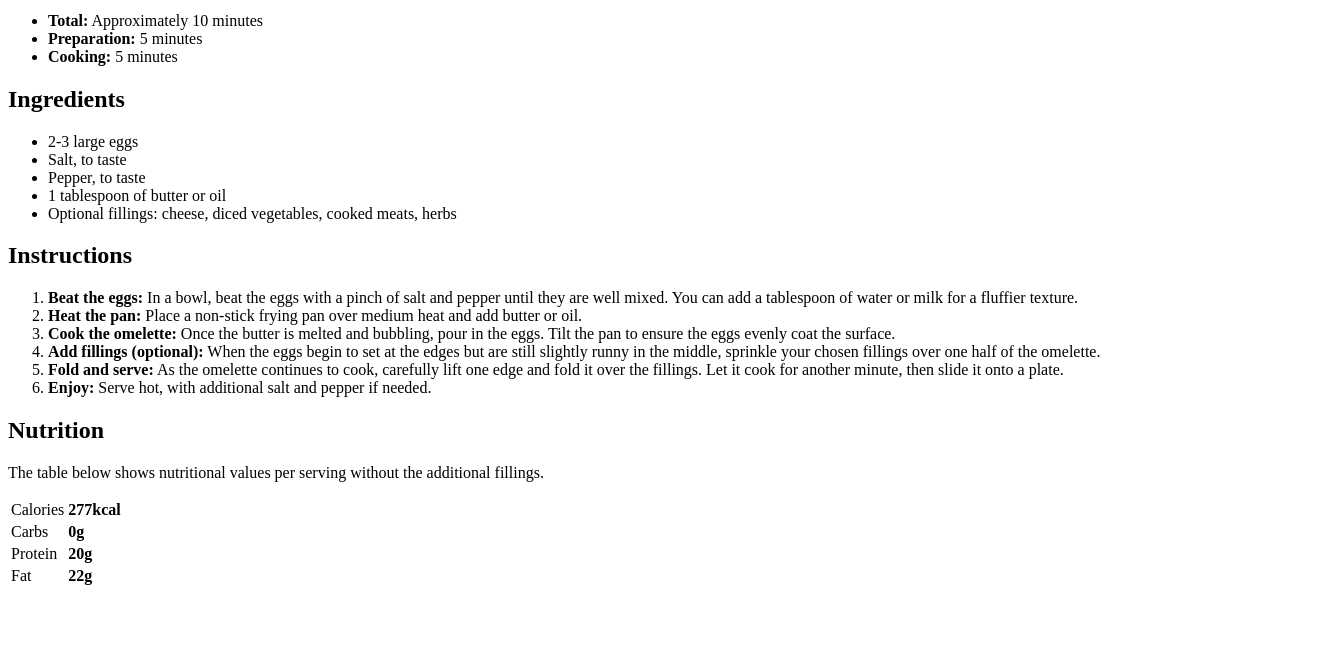
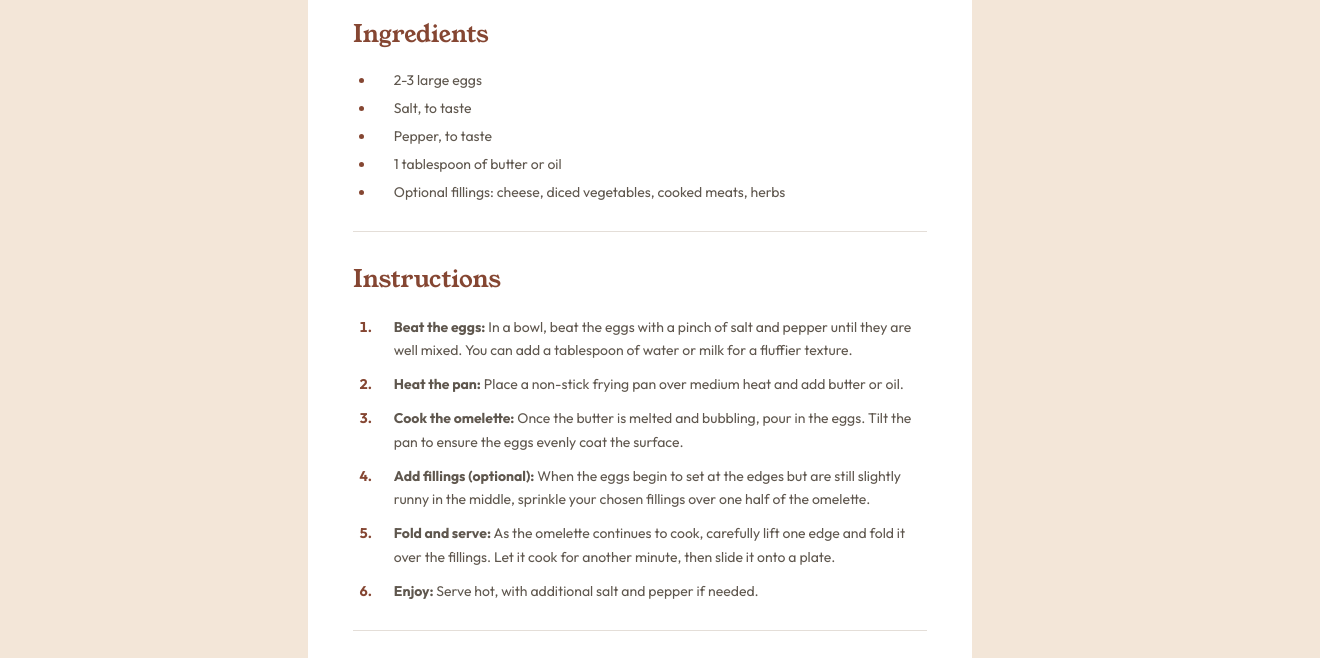
Before and after one commit to darlene9497/FM-recipe-page, a plain HTML site: page index.html in a window 1280 px wide. Shown: the part 765-1423 px from the top of the page, 1320 px wide, since content can reach past the window. Before the commit the page ends 1361 px from the top, so only its background shows below. Drawn offline with Linux system fonts and the light colour scheme.

Commit message:
:rocket: complete  challenge

```diff
--- a/index.html
+++ b/index.html
@@ -6,6 +6,15 @@
 
   <link rel="icon" type="image/png" sizes="32x32" href="./assets/images/favicon-32x32.png">
   <link rel="stylesheet" href="./styles.css">
+
+  <!-- young serif font link -->
+  <link rel="preconnect" href="https://fonts.googleapis.com">
+  <link rel="preconnect" href="https://fonts.gstatic.com" crossorigin>
+  <link href="https://fonts.googleapis.com/css2?family=Young+Serif&display=swap" rel="stylesheet">
+  <!-- outfit font link -->
+  <link rel="preconnect" href="https://fonts.googleapis.com">
+  <link rel="preconnect" href="https://fonts.gstatic.com" crossorigin>
+  <link href="https://fonts.googleapis.com/css2?family=Outfit:wght@100..900&display=swap" rel="stylesheet">
 
   <title>Frontend Mentor | Recipe page</title>
 </head>
--- a/styles.css
+++ b/styles.css
@@ -8,3 +8,142 @@
     --Rose800: hsl(332, 51%, 32%);
     --Rose50: hsl(330, 100%, 98%);
 }
+
+body {
+    display: flex;
+    align-items: center;
+    justify-content: center;
+    background-color: var(--Stone100);
+    padding: 100px 300px;
+    font-family: "Outfit", serif;
+}
+
+main {
+    background-color: var(--White);
+    padding: 45px;
+    border-radius: 30px;
+}
+
+h1, h2 {
+    font-family: "Young Serif", serif;
+}
+
+img {
+    width: 100%;
+    height: auto;
+    border-radius: 12px;
+    margin-bottom: 10px;
+}
+
+h1 {
+    font-weight: 100;
+    color: var(--Stone900);
+}
+
+p {
+    font-size: 14px;
+    color: var(--Stone600);
+    margin-bottom: 20px;
+    line-height: 1.7;
+}
+
+ul {
+    padding-left: 1.35rem;
+}
+
+li {
+    padding-left: 1.1rem;
+}
+
+.prep-time {
+    margin-top: 30px;
+    background-color: var(--Rose50);
+    padding: 10px 20px;
+    border-radius: 12px;
+}
+
+.prep-time h2 {
+    color: var(--Rose800);
+    font-size: 18px;
+    font-weight: 400;
+}
+
+.prep-time ul li::marker {
+    color: var(--Rose800);;
+}
+
+.prep-time li {
+    color: var(--Stone600);
+    font-size: 14px;
+    margin-top: 10px;
+    padding-left: 1.2rem;
+}
+
+.ingredients {
+    margin-bottom: 30px;
+}
+
+.ingredients h2,
+.instructions h2,
+.nutrition h2 {
+    color: var(--Brown800);
+    font-weight: 400;
+}
+
+.ingredients ul li::marker,
+.instructions ol li::marker {
+    color: var(--Brown800);
+    font-weight: bold;
+}
+
+.ingredients li,
+.instructions li {
+    color: var(--Stone600);
+    font-size: 14px;
+    margin-top: 10px;
+    padding-left: 1.2rem;
+}
+
+.instructions {
+    border: 1px solid var(--Stone150);
+    border-left: none;
+    border-right: none;
+    padding: 10px 0;
+}
+
+.instructions ol {
+    padding-left: 1.35rem;
+}
+
+.instructions li {
+    line-height: 1.7;
+}
+
+.nutrition {
+    margin-top: 30px;
+}
+
+table {
+    width: 100%;
+    border-collapse: collapse;
+}
+
+td {
+    padding-left: 25px;
+    border-bottom: 1px solid var(--Stone150);
+    line-height: 3;
+    font-size: 14px;
+}
+
+td:nth-child(2) {
+    padding-right: 15px;
+}
+
+
+tr:last-child td {
+    border-bottom: none;
+}
+
+td:last-child {
+    color: var(--Brown800);
+}
```
